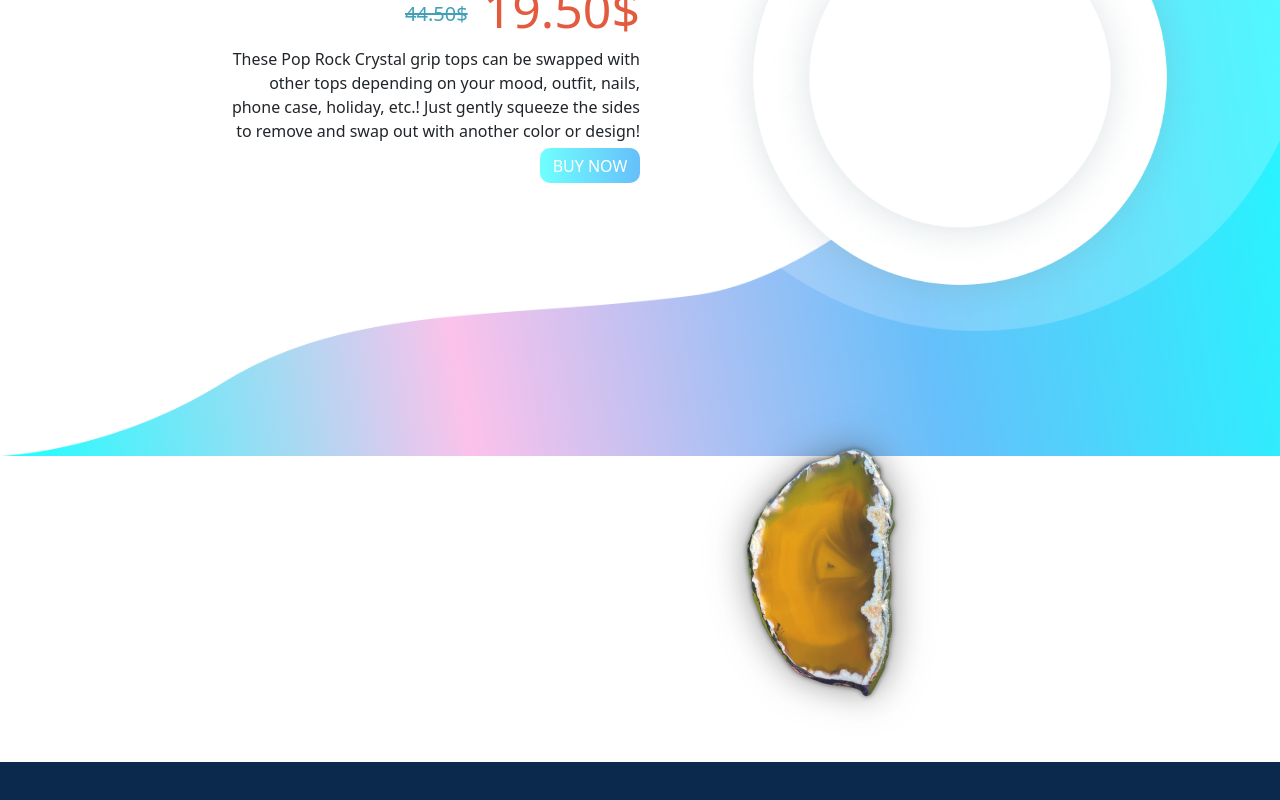
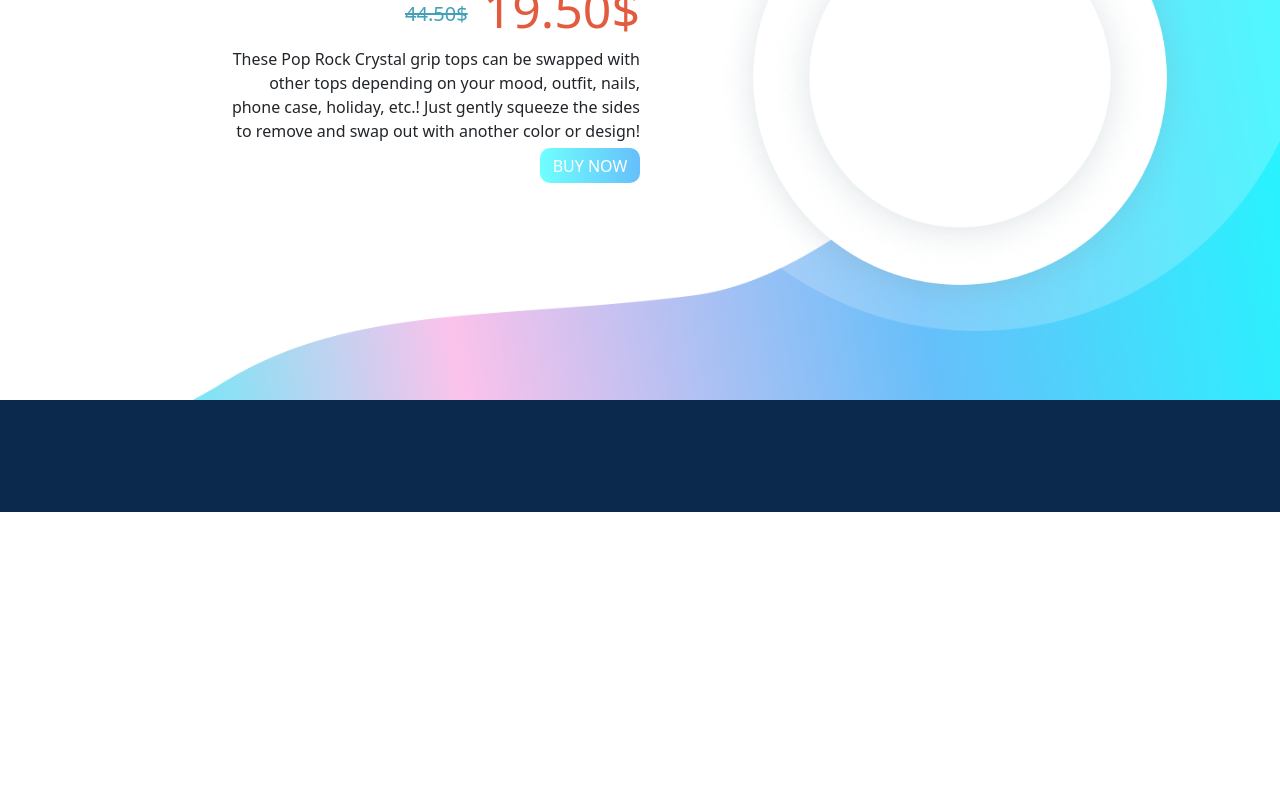
Before and after one commit to Rahulsahani18/StaticWeb, a React (Vite) app: page / in a window 1280 px wide. Shown: the part 2018-2818 px from the top of the page. After the commit the page ends 2530 px from the top, so only its background shows below. Built offline with nearby package versions, Linux system fonts and the light colour scheme.

Commit message:
Update MiddleSection.jsx

```diff
--- a/src/MiddleSection.jsx
+++ b/src/MiddleSection.jsx
@@ -186,7 +186,7 @@
     <img className='img-fluid  Ellip' src={Ellips}/>
     <img className='img-fluid mt-5 Ellip2' src={Ellips2}/>
     <img className='img-fluid mt-5 Ellip3' src={Ellips3}/>
-   <img src={Item} className='img-fluid ItemImg'/>
+
   </div>
 
 </div>
```
